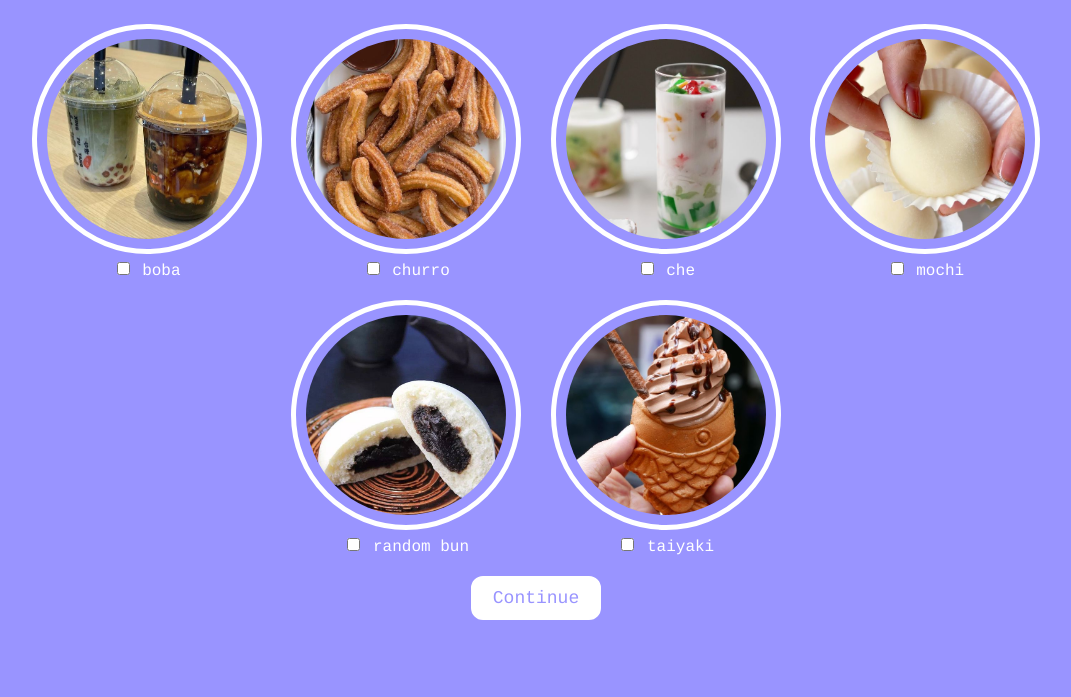
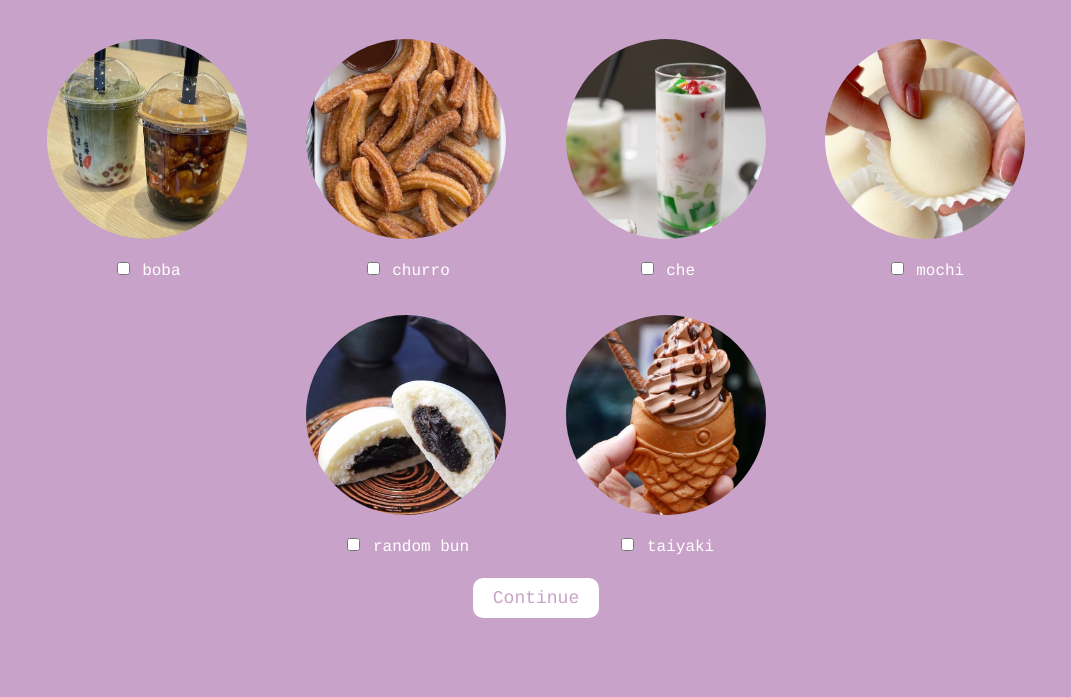
Before and after one commit to FortuneMeya/2-05-2025, a plain HTML site: page dessert.html in a window 1280 px wide. Shown: the part 103-800 px from the top of the page, without its empty margins (104-1175 px from the left). Drawn offline with Linux system fonts and the light colour scheme.

Commit message:
Update dessert.css

```diff
--- a/css/dessert.css
+++ b/css/dessert.css
@@ -2,7 +2,7 @@ body {
   text-align: center;
   margin-top: 30px;
   font-family: "Courier";
-  background-color: #9994FF; /* Soft Purple Background */
+  background-color: #C8A2C8; /* Updated to #C8A2C8 */
   color: #ffffff; /* White text for contrast */
 }
 
@@ -23,7 +23,7 @@ body {
   height: 200px;
   width: 200px;
   border-radius: 50%;
-  border: 5px solid #ffffff; /* White border for contrast */
+  border: 5px solid #C8A2C8; /* Updated border color to #C8A2C8 */
   object-fit: cover;
   padding: 10px;
 }
@@ -40,13 +40,13 @@ body {
   font-family: "Courier";
   margin-bottom: 20px;
   background-color: #ffffff; /* White button */
-  color: #9994FF; /* Matching Purple Text */
+  color: #C8A2C8; /* Updated text color to #C8A2C8 */
   border-radius: 12px;
-  border: 2px solid #ffffff; /* White border */
+  border: 2px solid #C8A2C8; /* Updated border color to #C8A2C8 */
   transition: 0.3s;
 }
 
 .button:hover {
   background-color: #d3d3d3; /* Light gray on hover */
-  border-color: #ffffff;
+  border-color: #C8A2C8; /* Updated border color to #C8A2C8 */
 }
```
